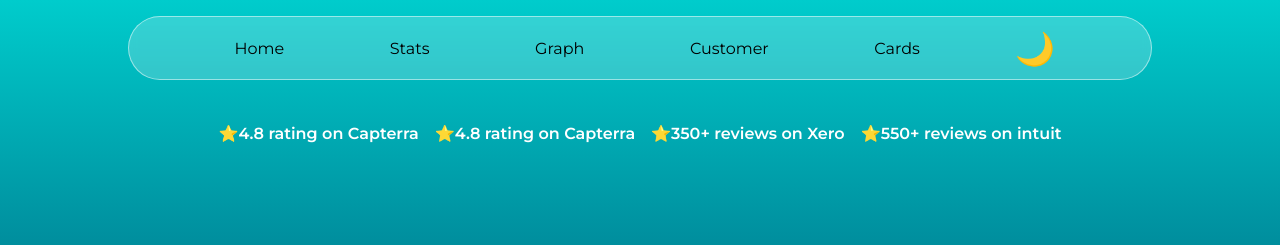
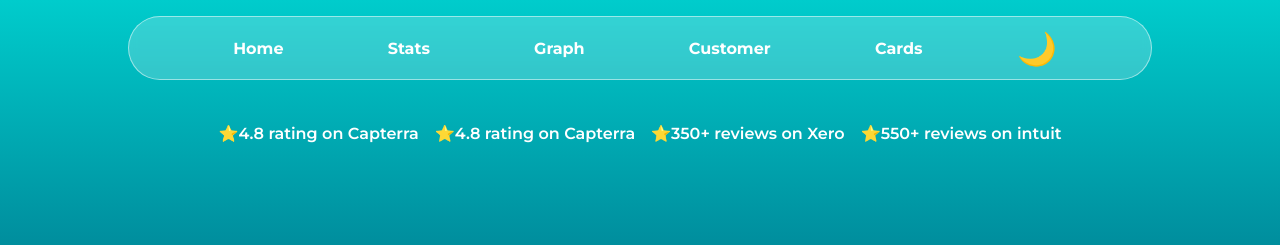
Before and after one commit to Shreshth-Srivastava/Frontend-Competition, a plain HTML site: page index.html in a window 1280 px wide. Shown: the top 245 px of the page. Drawn offline with Linux system fonts and the light colour scheme.

Commit message:
Update style.css

```diff
--- a/style.css
+++ b/style.css
@@ -81,6 +81,8 @@ nav{
 }
 
 #navbar>span{
+    color: var(--font-color);
+    font-weight: bold;
     cursor: pointer;
 }
 
```
